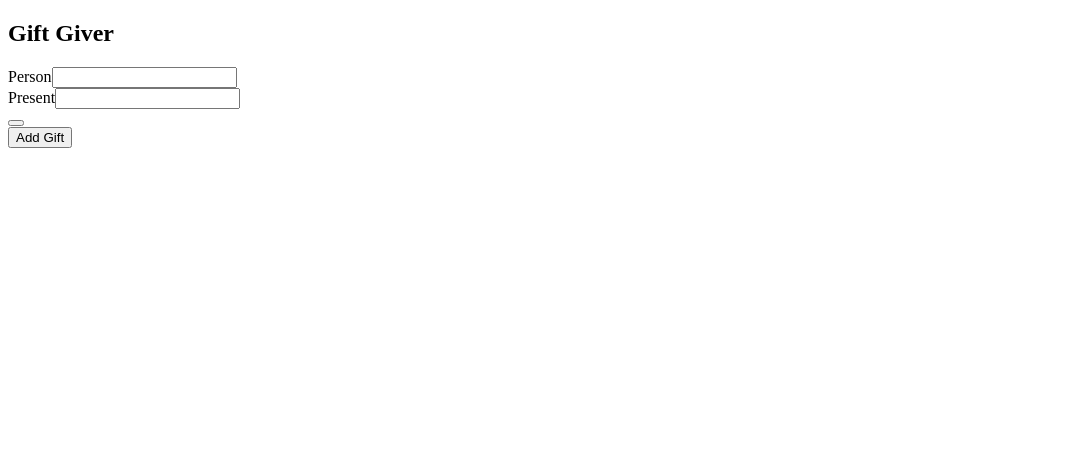
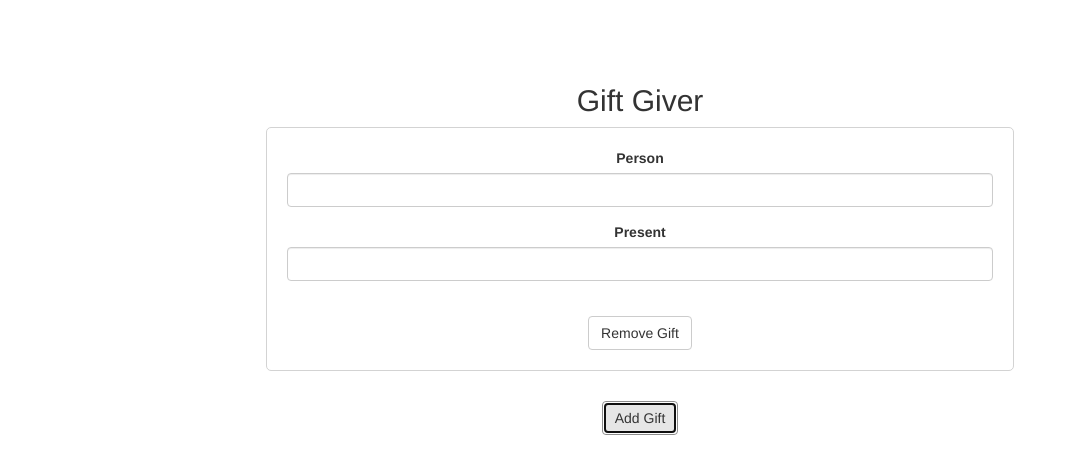
Before and after one commit to gustavoardito/react-tdd, a React app in the folder giftgiver/: page / in a window 1280 px wide. Both pictures are taken after a click on the button "Add Gift". Shown: the whole page, without its empty margins (0-1069 px from the left). Built offline with nearby package versions, Linux system fonts and the light colour scheme.

Commit message:
adding css

```diff
--- a/giftgiver/public/index.html
+++ b/giftgiver/public/index.html
@@ -19,6 +19,7 @@
       work correctly both with client-side routing and a non-root public URL.
       Learn how to configure a non-root public URL by running `npm run build`.
     -->
+    <link rel="stylesheet" href="https://maxcdn.bootstrapcdn.com/bootstrap/3.3.7/css/bootstrap.min.css" integrity="sha384-BVYiiSIFeK1dGmJRAkycuHAHRg32OmUcww7on3RYdg4Va+PmSTsz/K68vbdEjh4u" crossorigin="anonymous">
     <title>React App</title>
   </head>
   <body>
--- a/giftgiver/src/components/Gift.js
+++ b/giftgiver/src/components/Gift.js
@@ -16,7 +16,7 @@ class Gift extends Component {
     };
     render() {
         return (
-            <div>
+            <div className="gift">
                 <Form>
                     <FormGroup>
                         <ControlLabel>Person</ControlLabel>
@@ -36,7 +36,7 @@ class Gift extends Component {
                 <Button
                     className='btn-remove'
                     onClick={() => this.props.removeGift(this.props.gift.id)}
-                ></Button>
+                >Remove Gift</Button>
             </div>
         );
     }
--- /dev/null
+++ b/giftgiver/src/index.css
@@ -0,0 +1,17 @@
+body {
+    text-align: center;
+    padding: 5%;
+    padding-left: 20%;
+    padding-right: 20%;
+}
+
+.gift {
+    border: 1px solid lightgray;
+    border-radius: 5px;
+    margin: 10px;
+    padding: 20px;
+}
+
+Button {
+    margin: 20px;
+}
--- a/giftgiver/src/index.js
+++ b/giftgiver/src/index.js
@@ -1,5 +1,6 @@
 import React from 'react';
 import { render } from 'react-dom';
 import App from './components/App';
+import './index.css';
 
 render(<App />, document.getElementById('root'));
```
